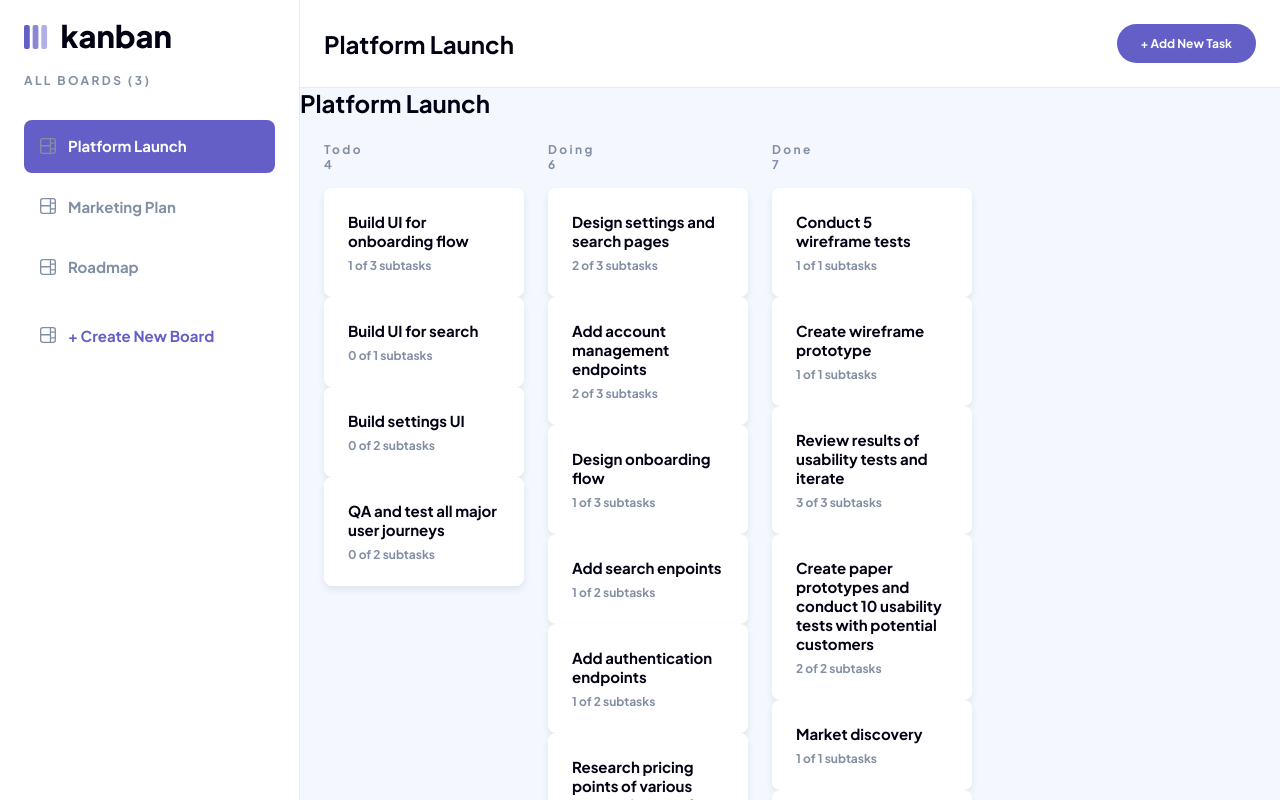
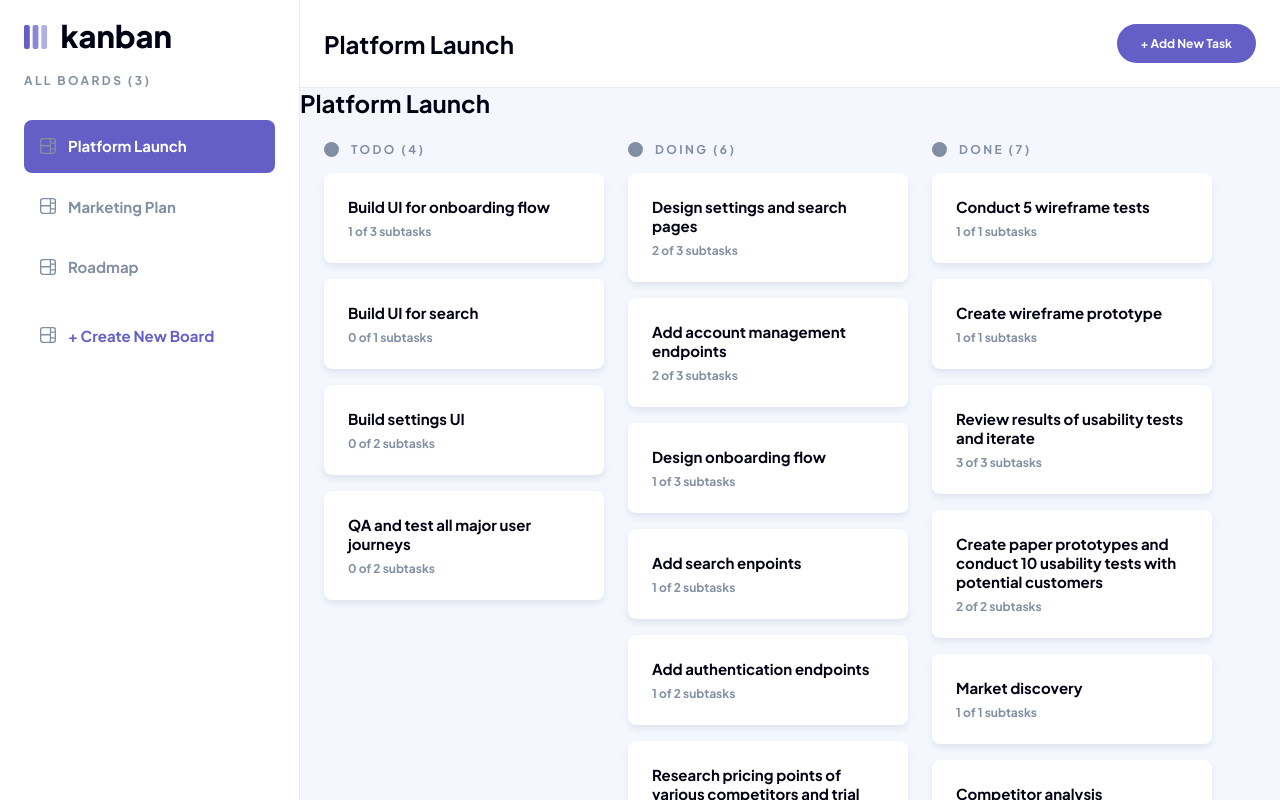
Before and after one commit to varisDogukan/kanban-task-management, a React (Vite) app: page / in a window 1280 px wide. Shown: the top 800 px of the page. Built offline with nearby package versions, Linux system fonts and the light colour scheme.

Commit message:
style: update board column header to match kanban design

```diff
--- a/src/features/boards/components/BoardColumn.module.scss
+++ b/src/features/boards/components/BoardColumn.module.scss
@@ -1,10 +1,27 @@
+/* -------------------------
+  Root
+------------------------- */
 .root {
-  width: 200px;
+  width: 280px;
   flex-shrink: 0;
 }
 
+/* -------------------------
+  Header
+------------------------- */
 .header {
+  display: flex;
+  align-items: center;
+  gap: 0.75rem;
   margin-bottom: var(--space-200);
+}
+
+.dot {
+  width: 15px;
+  height: 15px;
+  border-radius: 50%;
+  background-color: var(--color-medium-grey);
+  flex-shrink: 0;
 }
 
 .title {
@@ -13,16 +30,17 @@
   line-height: var(--line-height-heading-s);
   font-weight: var(--font-weight-heading-s);
   letter-spacing: var(--letter-spacing-heading-s);
+  text-transform: uppercase;
 }
 
-.taskCount {
+.count {
   color: var(--color-text-muted);
-  font-size: var(--font-size-body-m);
-  line-height: var(--line-height-body-m);
-  font-weight: var(--font-weight-body-m);
 }
 
-.task {
+/* -------------------------
+  Tasks
+------------------------- */
+.tasks {
   display: grid;
   gap: var(--space-200);
 }
--- a/src/features/boards/components/BoardColumn.tsx
+++ b/src/features/boards/components/BoardColumn.tsx
@@ -1,17 +1,23 @@
+import TaskCard from "./TaskCard";
 import type { Column } from "../types/board.types";
-import TaskCard from "./TaskCard";
 import styles from "./BoardColumn.module.scss";
 
 type BoardColumnProps = {
   column: Column;
 };
 
-export default function BoardColumn({ column }: BoardColumnProps) {
+/**
+ * Renders a single kanban column lane with its task list.
+ */
+function BoardColumn({ column }: BoardColumnProps) {
   return (
     <article className={styles.root}>
       <header className={styles.header}>
-        <h3 className={styles.title}>{column.name}</h3>
-        <p className={styles.taskCount}>{column.tasks.length}</p>
+        <span aria-hidden='true' className={styles.dot} />
+        <h3 className={styles.title}>
+          {column.name}{" "}
+          <span className={styles.count}>({column.tasks.length})</span>
+        </h3>
       </header>
 
       <div className={styles.tasks}>
@@ -22,3 +28,5 @@ export default function BoardColumn({ column }: BoardColumnProps) {
     </article>
   );
 }
+
+export default BoardColumn;
```
